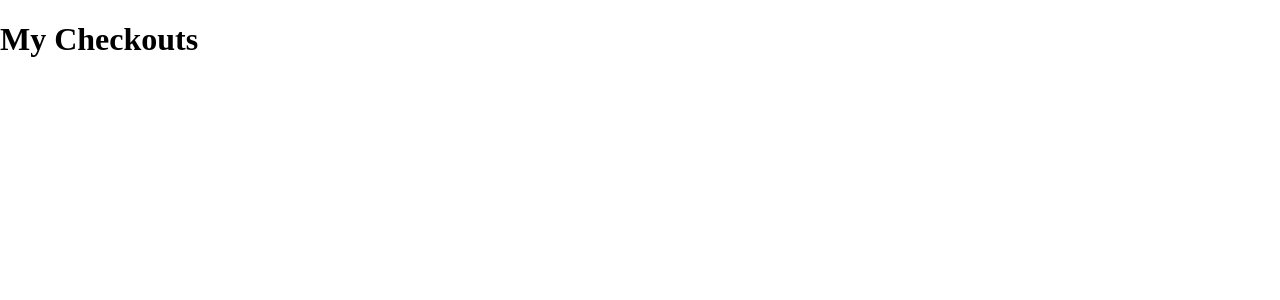
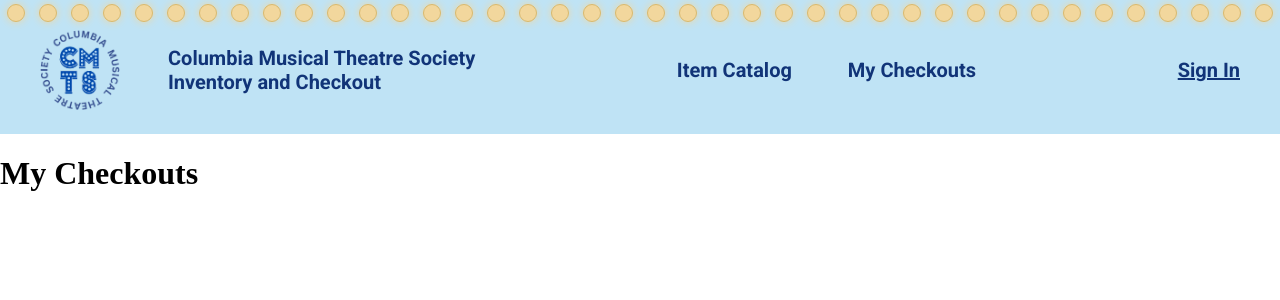
Before and after one commit to nalyahh/CMTS-inventory, a React (Vite) app in the folder frontend/: page /checkouts in a window 1280 px wide. Shown: the top 300 px of the page. Built offline with nearby package versions, Linux system fonts and the light colour scheme.

Commit message:
Extract Navbar into shared component, hide Admin link for non-admins

```diff
--- /dev/null
+++ b/frontend/src/components/Navbar.css
@@ -0,0 +1,89 @@
+.navbar {
+    display: flex;
+    align-items: center;
+    gap: 48px;
+    background: #BFE3F5;
+    padding: 30px 40px 24px;
+    position: relative;
+    font-family: 'Roboto', sans-serif;
+}
+
+.navbar-lights {
+    position: absolute;
+    top: 4px;
+    left: 0;
+    right: 0;
+    display: flex;
+    justify-content: space-around;
+}
+
+.light {
+    width: 16px;
+    height: 16px;
+    border-radius: 50%;
+    background: #F2D79D;
+    border: 1px solid #D9B96E;
+    box-shadow: 0 0 8px #F2D79D;
+}
+
+.navbar-logo {
+    width: 80px;
+    height: 80px;
+    object-fit: contain;
+}
+
+.navbar-title {
+    font-weight: bold;
+    font-size: 20px;
+    color: #113478;
+}
+
+.navbar-links {
+    display: flex;
+    gap: 56px;
+    flex: 1;
+    justify-content: center;
+}
+
+.navbar-links a {
+    font-weight: bold;
+    font-size: 20px;
+    color: #113478;
+    text-decoration: none;
+}
+
+.navbar-user {
+    font-size: 20px;
+    color: #113478;
+    display: flex;
+    align-items: center;
+    gap: 12px;
+}
+
+.navbar-signin {
+    font-weight: bold;
+    font-size: 20px;
+    color: #113478;
+    text-decoration: underline;
+}
+
+.logout-btn {
+    border: none;
+    background: none;
+    color: #113478;
+    font-size: 14px;
+    text-decoration: underline;
+    cursor: pointer;
+}
+
+.avatar {
+    width: 44px;
+    height: 44px;
+    border-radius: 50%;
+    background: #113478;
+    color: white;
+    font-weight: bold;
+    display: flex;
+    align-items: center;
+    justify-content: center;
+}
--- /dev/null
+++ b/frontend/src/components/Navbar.jsx
@@ -0,0 +1,39 @@
+import { Link } from 'react-router-dom'
+import cmtsLogo from '../assets/cmts-logo.png'
+import './Navbar.css'
+
+function Navbar({ user, onLogout }) {
+    return (
+        <nav className="navbar">
+            <div className="navbar-lights">
+                {Array.from({ length: 40 }).map((_, i) => (
+                    <span key={i} className="light" />
+                ))}
+            </div>
+            <img src={cmtsLogo} alt="CMTS logo" className="navbar-logo" />
+            <div className="navbar-title">
+                Columbia Musical Theatre Society
+                <br />
+                Inventory and Checkout
+            </div>
+            <div className="navbar-links">
+                <Link to="/">Item Catalog</Link>
+                <Link to="/checkouts">My Checkouts</Link>
+                {user?.role === 'ADMIN' && <Link to="/admin">Admin</Link>}
+            </div>
+            <div className="navbar-user">
+                {user ? (
+                    <>
+                        Hi, {user.name.split(' ')[0]}
+                        <span className="avatar">{user.name.charAt(0)}</span>
+                        <button className="logout-btn" onClick={onLogout}>Log out</button>
+                    </>
+                ) : (
+                    <Link className="navbar-signin" to="/login">Sign In</Link>
+                )}
+            </div>
+        </nav>
+    )
+}
+
+export default Navbar
--- a/frontend/src/pages/ItemsPage.css
+++ b/frontend/src/pages/ItemsPage.css
@@ -2,100 +2,6 @@
     min-height: 100vh;
     background: #F3EFE6;
     font-family: 'Roboto', sans-serif;
-}
-
-.navbar {
-    display: flex;
-    align-items: center;
-    gap: 48px;
-    background: #BFE3F5;
-    padding: 30px 40px 24px;
-    position: relative;
-}
-
-.navbar-lights {
-    position: absolute;
-    top: 4px;
-    left: 0;
-    right: 0;
-    display: flex;
-    justify-content: space-around;
-}
-
-.light {
-    width: 16px;
-    height: 16px;
-    border-radius: 50%;
-    background: #F2D79D;
-    border: 1px solid #D9B96E;
-    box-shadow: 0 0 8px #F2D79D;
-}
-
-.navbar-logo {
-    width: 80px;
-    height: 80px;
-    object-fit: contain;
-}
-
-.navbar-title {
-    font-weight: bold;
-    font-size: 20px;
-    color: #113478;
-}
-
-.navbar-links {
-    display: flex;
-    gap: 56px;
-    flex: 1;
-    justify-content: center;
-}
-
-.navbar-links a {
-    font-weight: bold;
-    font-size: 20px;
-    color: #113478;
-    text-decoration: none;
-}
-
-.navbar-user {
-    font-size: 20px;
-    color: #113478;
-}
-
-.navbar-user {
-    font-size: 20px;
-    color: #113478;
-    display: flex;
-    align-items: center;
-    gap: 12px;
-}
-
-.navbar-signin {
-    font-weight: bold;
-    font-size: 20px;
-    color: #113478;
-    text-decoration: underline;
-}
-
-.logout-btn {
-    border: none;
-    background: none;
-    color: #113478;
-    font-size: 14px;
-    text-decoration: underline;
-    cursor: pointer;
-}
-
-.avatar {
-    width: 44px;
-    height: 44px;
-    border-radius: 50%;
-    background: #113478;
-    color: white;
-    font-weight: bold;
-    display: flex;
-    align-items: center;
-    justify-content: center;
 }
 
 .catalog {
--- a/frontend/src/pages/ItemsPage.jsx
+++ b/frontend/src/pages/ItemsPage.jsx
@@ -2,7 +2,7 @@ import './ItemsPage.css'
 import {useState, useEffect} from "react";
 import axios from "axios";
 import { useNavigate } from 'react-router-dom'
-import cmtsLogo from '../assets/cmts-logo.png'
+import Navbar from '../components/Navbar'
 
 const CATEGORY_LABELS = {
     SOUND: 'Sound',
@@ -71,7 +71,7 @@ function ItemsPage() {
             }
         )
             .then(() => {
-                setCheckoutItem(null)
+                closeModal()
                 return axios.get('http://localhost:8080/api/v1/items')
             })
             .then(response => setItems(response.data))
@@ -109,35 +109,7 @@ function ItemsPage() {
     })
     return (
         <div className="items-page">
-            <nav className="navbar">
-                <div className="navbar-lights">
-                    {Array.from({ length: 40 }).map((_, i) => (
-                        <span key={i} className="light" />
-                    ))}
-                </div>
-                <img src={cmtsLogo} alt="CMTS logo" className="navbar-logo" />
-                <div className="navbar-title">
-                    Columbia Musical Theatre Society
-                    <br />
-                    Inventory and Checkout
-                </div>
-                <div className="navbar-links">
-                    <a href="/">Item Catalog</a>
-                    <a href="/checkouts">My Checkouts</a>
-                    <a href="/admin">Admin</a>
-                </div>
-                <div className="navbar-user">
-                    {user ? (
-                        <div className="navbar-user">
-                            Hi, {user.name.split(' ')[0]}
-                            <span className="avatar">{user.name.charAt(0)}</span>
-                            <button className="logout-btn" onClick={handleLogout}>Log out</button>
-                        </div>
-                    ) : (
-                        <a className="navbar-signin" href="/login">Sign In</a>
-                    )}
-                </div>
-            </nav>
+            <Navbar user={user} onLogout={handleLogout} />
             <main className="catalog">
                 <div className="catalog-header">
                     <h1>Item Catalog</h1>
@@ -190,7 +162,7 @@ function ItemsPage() {
                         </div>
                     ))}
                     {checkoutItem && (
-                        <div className="modal-backdrop" onClick={() => setCheckoutItem(null)}>
+                        <div className="modal-backdrop" onClick={closeModal}>
                             <div className="modal" onClick={e => e.stopPropagation()}>
                                 <h2>Check out {checkoutItem.name}</h2>
                                 <p>Which production is this for?</p>
@@ -216,7 +188,7 @@ function ItemsPage() {
                                         ))}
                                 </div>
                                 {productions.length === 0 && <p>You aren't in any productions yet.</p>}
-                                <button className="modal-cancel" onClick={() => setCheckoutItem(null)}>Cancel</button>
+                                <button className="modal-cancel" onClick={closeModal}>Cancel</button>
                             </div>
                         </div>
                     )}
--- a/frontend/src/pages/MyCheckoutsPage.jsx
+++ b/frontend/src/pages/MyCheckoutsPage.jsx
@@ -1,9 +1,11 @@
 import {useEffect, useState} from "react";
 import axios from "axios";
+import Navbar from '../components/Navbar'
 
 
 function MyCheckoutsPage() {
     const [checkouts, setCheckouts] = useState([])
+    const [user, setUser] = useState(null)
 
     function loadCheckouts() {
         const token = localStorage.getItem('token')
@@ -29,8 +31,26 @@ function MyCheckoutsPage() {
             .catch(error => console.error('Check in failed:', error))
     }
 
+    function handleLogout() {
+        localStorage.removeItem('token')
+        setUser(null)
+    }
+
+
+    useEffect(() => {
+        const token = localStorage.getItem('token')
+        if (!token) return
+
+        axios.get('http://localhost:8080/api/v1/users/me', {
+            headers: { Authorization: `Bearer ${token}` }
+        })
+            .then(response => setUser(response.data))
+            .catch(() => localStorage.removeItem('token'))
+    }, [])
+
     return (
         <div>
+            <Navbar user={user} onLogout={handleLogout} />
             <h1>My Checkouts</h1>
             <ul>
                 {checkouts.map(checkout => (
```
